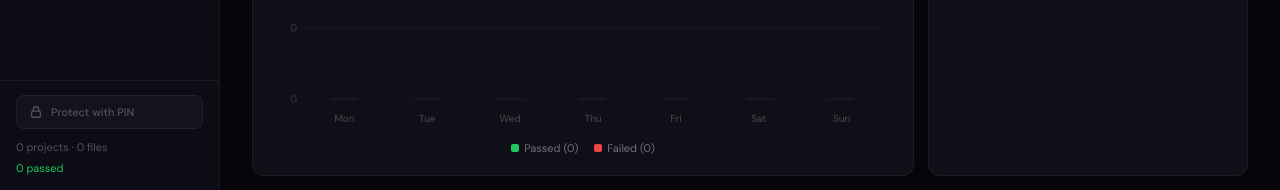
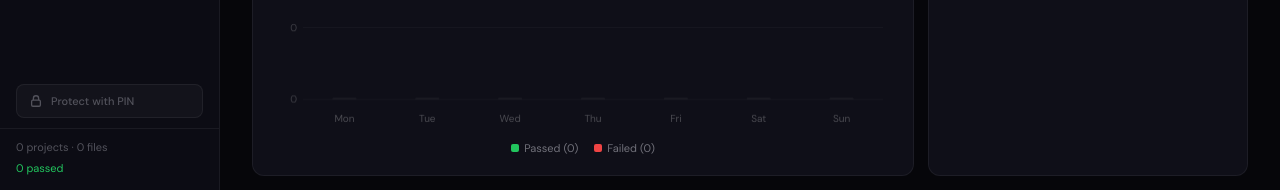
Before and after one commit to emika-opensource/qa-engineer, a website: page public/index.html in a window 1280 px wide. Shown: the part 610-800 px from the top of the page. Drawn offline with Linux system fonts and the light colour scheme; no server answers.

Commit message:
Move PIN banner above divider in sidebar footer

```diff
--- a/public/index.html
+++ b/public/index.html
@@ -47,6 +47,7 @@
                     <svg viewBox="0 0 16 16" fill="none" stroke="currentColor" stroke-width="1.5" style="width:14px;height:14px;flex-shrink:0"><rect x="3" y="7" width="10" height="7" rx="1.5"/><path d="M5 7V5a3 3 0 016 0v2"/></svg>
                     <span id="pincode-banner-text">Protect with PIN</span>
                 </div>
+                <div class="sidebar-divider"></div>
                 <div class="sidebar-stats" id="sidebar-stats"></div>
             </div>
         </nav>
--- a/public/style.css
+++ b/public/style.css
@@ -100,7 +100,12 @@ body {
 
 .sidebar-footer {
     padding: 14px 16px;
-    border-top: 1px solid var(--border);
+}
+
+.sidebar-divider {
+    height: 1px;
+    background: var(--border);
+    margin: 10px -16px;
 }
 
 .sidebar-stats {
```
